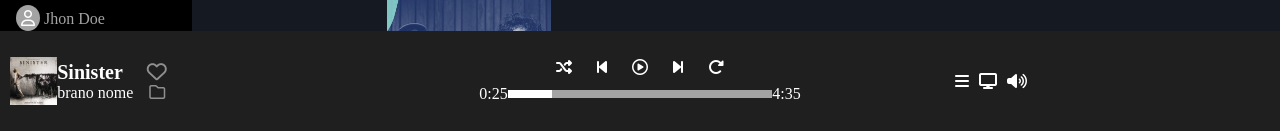
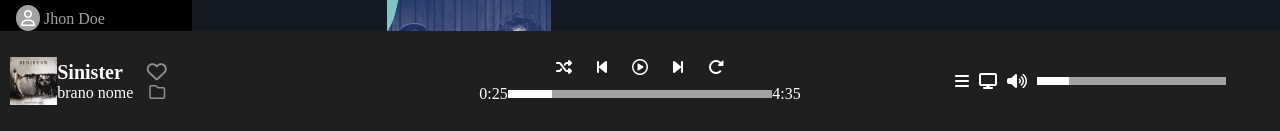
Before and after one commit to francescolazzarin/html-css-spotifyweb, a plain HTML site: page index.html in a window 1280 px wide. Shown: the part 669-800 px from the top of the page. Drawn offline with Linux system fonts and the light colour scheme.

Commit message:
<feat>Aggiunto footer-right con icone         e relativo css

```diff
--- a/Assets/style/style.css
+++ b/Assets/style/style.css
@@ -214,10 +214,12 @@ main{
     align-items: center;
     justify-content: center;
  }
+ .footer-r .bg-white,
  .footer-c .bottom .bg-white{
     background-color: var(--white);
     width: 10%;
  }
+ .footer-r .bg-gray,
  .footer-c .bottom .bg-gray{
     width: 50%;
     background-color: #A3A3A3;
@@ -225,8 +227,12 @@ main{
  .footer-c div.top{
     column-gap: 25px;
  }
+ .footer-r div,
  .footer-c div.bottom div{
     height: 8px;
+ }
+ .footer-r .bg-white{
+    margin-right: -10px;
  }
  .current{
     width: 15%;
--- a/index.html
+++ b/index.html
@@ -201,6 +201,8 @@
                 <i class="fa-solid fa-bars"></i>
                 <i class="fa-solid fa-display"></i>
                 <i class="fa-solid fa-volume-high"></i>
+                <div class="bg-white"></div>
+                <div class="bg-gray"></div>
             </div>
         </footer>
     </div>
```
